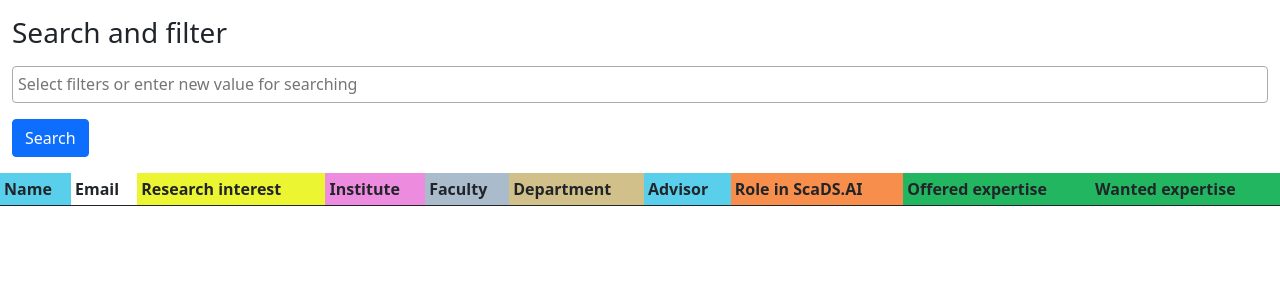
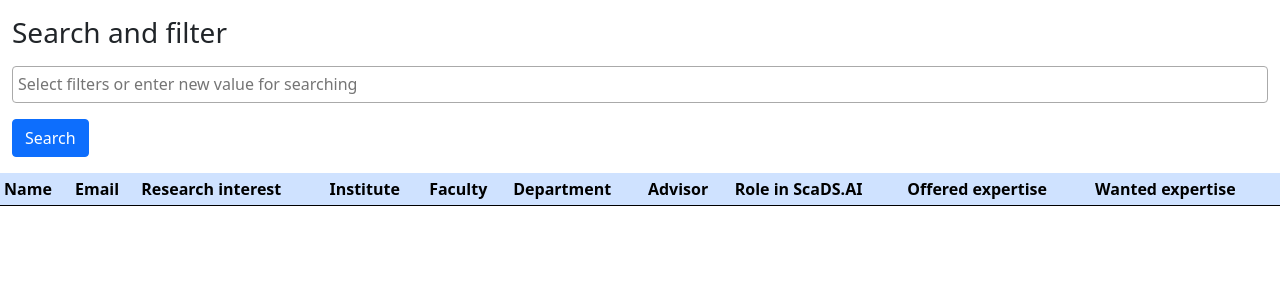
Before and after one commit to codemmmmm/expertise, a Django app: template mysite/expertise/templates/expertise/index.html in a window 1280 px wide. Shown: the part 56-356 px from the top of the page. Run offline with Django 4.2, Linux system fonts and the light colour scheme; the template is opened without the code that fills it, so the values that code supplies are empty; some libraries are stand-ins or nearby versions.

Commit message:
table vertical scroll, missing border

```diff
--- a/mysite/expertise/static/expertise/style.css
+++ b/mysite/expertise/static/expertise/style.css
@@ -8,7 +8,23 @@
     --color-expertise: #23b660;
 }
 
-th.person,
+div.table-responsive.persons-table-container {
+    overflow: auto;
+    max-height: 550px;
+}
+
+table.table.persons-table th {
+    position: sticky;
+    top: 0;
+    z-index: 10;
+}
+
+/* because real borders don't work with the sticky header
+/* but this hack doesn't work in chromium... */
+/* table.table.persons-table th {
+    box-shadow: inset 0px 0px #000, 0 2px #000;
+} */
+
 td:nth-child(1)>button,
 td:nth-child(7)>button,
 .select2-container ul.select2-selection__rendered>li.person,
@@ -16,42 +32,36 @@ strong.select2-results__group.person {
     background-color: var(--color-person);
 }
 
-th.interest,
 td:nth-child(3)>button,
 .select2-container ul.select2-selection__rendered>li.interest,
 strong.select2-results__group.interest {
     background-color: var(--color-interest);
 }
 
-th.institute,
 td:nth-child(4)>button,
 .select2-container ul.select2-selection__rendered>li.institute,
 strong.select2-results__group.institute {
     background-color: var(--color-institute);
 }
 
-th.faculty,
 td:nth-child(5)>button,
 .select2-container ul.select2-selection__rendered>li.faculty,
 strong.select2-results__group.faculty {
     background-color: var(--color-faculty);
 }
 
-th.department,
 td:nth-child(6)>button,
 .select2-container ul.select2-selection__rendered>li.department,
 strong.select2-results__group.department {
     background-color: var(--color-department);
 }
 
-th.role,
 td:nth-child(8)>button,
 .select2-container ul.select2-selection__rendered>li.role,
 strong.select2-results__group.role {
     background-color: var(--color-role);
 }
 
-th.expertise,
 td:nth-child(9)>button,
 td:nth-child(10)>button,
 .select2-container ul.select2-selection__rendered>li.expertise,
--- a/mysite/expertise/templates/expertise/index.html
+++ b/mysite/expertise/templates/expertise/index.html
@@ -38,9 +38,10 @@
     </div>
 </div>
 
-<div class="table-responsive">
+<div class="table-responsive persons-table-container">
     <table class="persons-table table table-hover table-sm">
-        <thead>
+        {# table-primary for head color because borders don't work with sticky #}
+        <thead class="table-primary">
             <tr>
                 <th scope="col" class="person">Name</th>
                 <th scope="col">Email</th>
```
